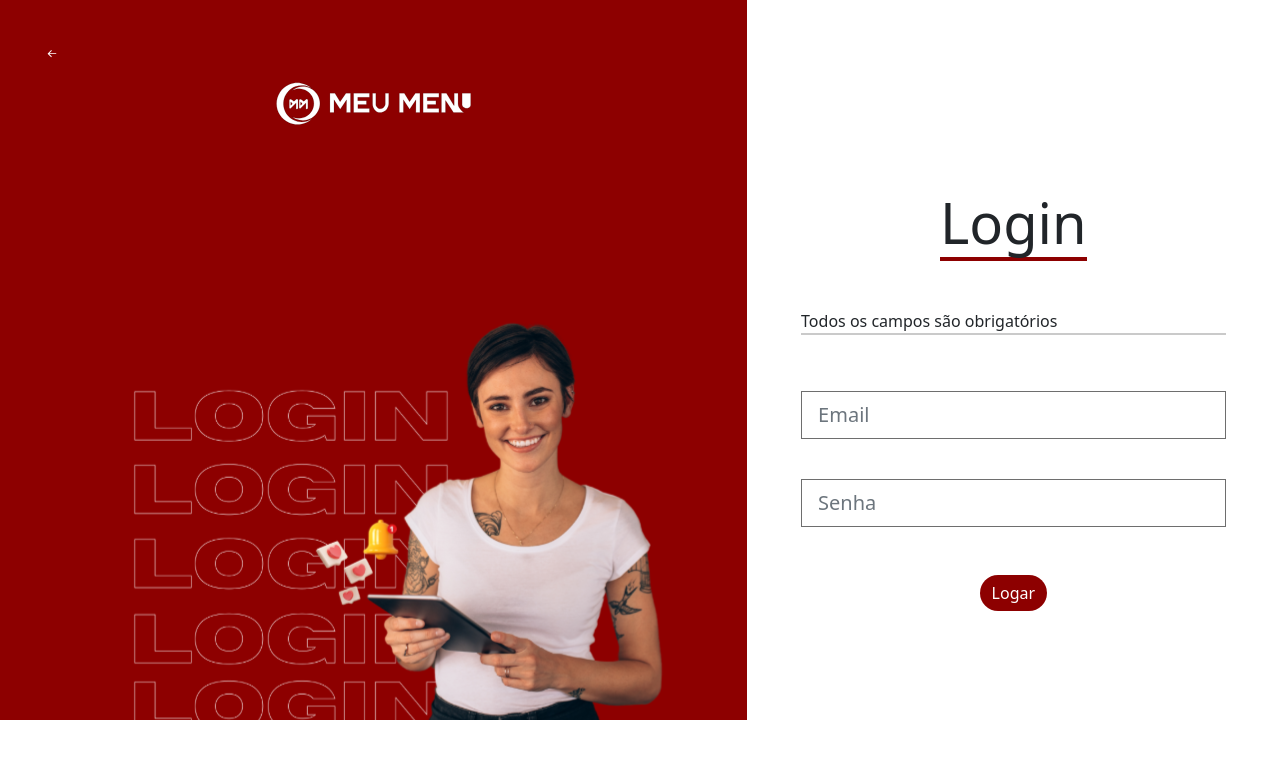
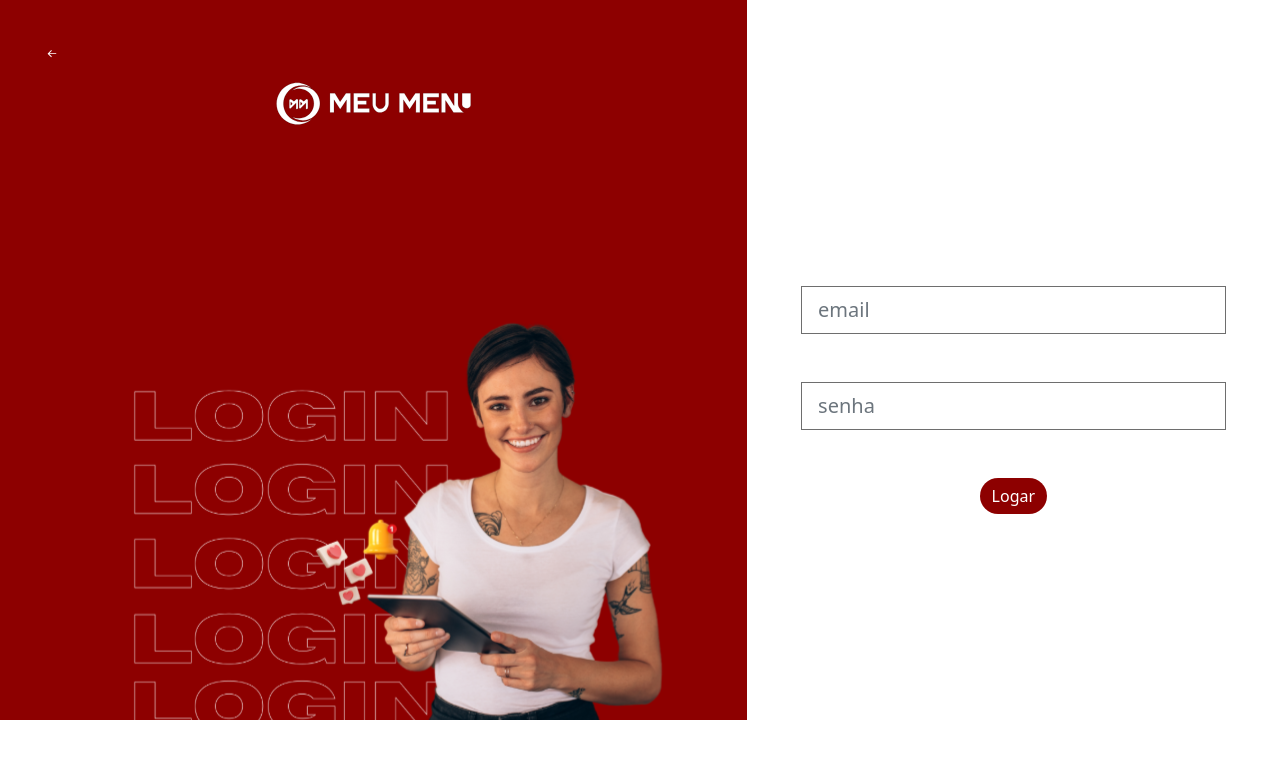
Before and after one commit to meuMenuPI/site-institucional, a React (Create React App) app in the folder projeto-meu-menu/: page /login in a window 1280 px wide. Shown: the top 758 px of the page. Built offline with nearby package versions, Linux system fonts and the light colour scheme.

Commit message:
método logar com api implementada

```diff
--- a/projeto-meu-menu/src/components/loginComponents/Forms.jsx
+++ b/projeto-meu-menu/src/components/loginComponents/Forms.jsx
@@ -1,18 +1,30 @@
-import React from 'react'
+import React, { useState } from 'react'
 import '../../pages/Login/style.css'
 import { Form } from "react-bootstrap"
 
-const Passo1 = ({data, updateFielHandler}) => {
-    return (
+function Inputs (props) {
+   /*  return (
         <>
             <div className="steps d-flex flex-wrap justify-content-center gap-3">
                 <h1 className="span_login"> Login </h1>
             </div>
             <p className="form-text-info">Todos os campos são obrigatórios</p>
             <Form.Control value={data.email || ""} onChange={(e) => updateFielHandler("email", e.target.value)} name='email' id='email' size="lg" className="input-form w-100" type="text" placeholder="Email" />
-            <Form.Control value={data.senha || ""} onChange={(e) => updateFielHandler("senha", e.target.value)} name='senha' id='senha' size="lg" className="input-form w-100" type="text" placeholder="Senha" />
+            <Form.Control value={data.senha || ""} onChange={(e) => updateFielHandler("senha", e.target.value)} name='senha' id='senha' size="lg" className="input-form w-100" type="password" placeholder="Senha"/>
+
+
+
+
         </>
-    )
+
+
+    ) */
+
+    const [nome, setNome] = useState(props.name);
+
+    return (
+        <Form.Control size="lg" className="input-form w-100" type={props.tipo} placeholder={props.placeholder} onChange={(e) => setNome(e.target.value)} name={props.name}/>
+    );
 }
 
-export default Passo1
+export default Inputs
--- a/projeto-meu-menu/src/pages/Login/Login.jsx
+++ b/projeto-meu-menu/src/pages/Login/Login.jsx
@@ -9,42 +9,43 @@ import { FiSend } from 'react-icons/fi'
 import Forms from "../../components/loginComponents/Forms"
 import Logo from '../../assets/images/logoBranco.svg'
 import LoginFundo from '../../assets/images/login_fundo.svg'
+import api from '../../api';
 
 
 
 // Hooks
 import { EtapasControl } from "../../hooks/EtapasControl";
 import { useState } from "react";
-const formLogin = {
-  email: "",
-  senha: ""
-}
+
 
 
 function Login() {
 
+  const formLogin = {
+    email: "",
+    senha: ""
+  }
 
-  function logar(e){
+
+  function logar(e) {
+    e.preventDefault()
+
     const userLogin = {
-      email: e.mail
-
+      email: e.target.email.value,
+      senha : e.target.senha.value,
     }
 
+    api.post("usuarios/logar",userLogin)
+    .then((dadosUuarios) => {
+      sessionStorage.nome = dadosUuarios.data.nome;
+      alert("Usuário encontrado, logando...")
+    })
+    .catch((erro) => {
+      throw "Email ou senha incorretos"
+    })
   }
 
-  const [data, setData] = useState(formLogin)
 
-
-  const updateFielHandler = (key, value) => {
-    setData((prev) => {
-      return { ...prev, [key]: value };
-    });
-  };
-
-  const formComponents = [
-    <Forms data={data} updateFielHandler={updateFielHandler} />,
-  ]
-  const { currentStep, currentComponent, changeStep} = EtapasControl(formComponents)
 
   return (
     <Container fluid>
@@ -58,12 +59,13 @@ function Login() {
         <Col lg={5} md={6} sm={12} className="container-form d-flex flex-column">
           <BiArrowBack className="align-self-start mb-5 d-flex d-md-none" size="80px" />
           <Col lg={10} md={12}>
-            <div className="container-header w-100 mb-5 d-flex flex-column " >
+            {/* <div className="container-header w-100 mb-5 d-flex flex-column " >
               {currentComponent}
-            </div>
+            </div> */}
 
-            <form className="form-content d-flex flex-wrap justify-content-center" onSubmit={(e) => changeStep(currentStep + 1, e)}>
-
+            <form className="form-content d-flex flex-wrap justify-content-center" onSubmit={logar}>
+              <Forms tipo="text" placeholder="email" name="email"/>
+              <Forms tipo="password" placeholder="senha" name="senha"/>
               <Button type="submit" className="buttonAvancar">Logar </Button>
 
             </form>
```
